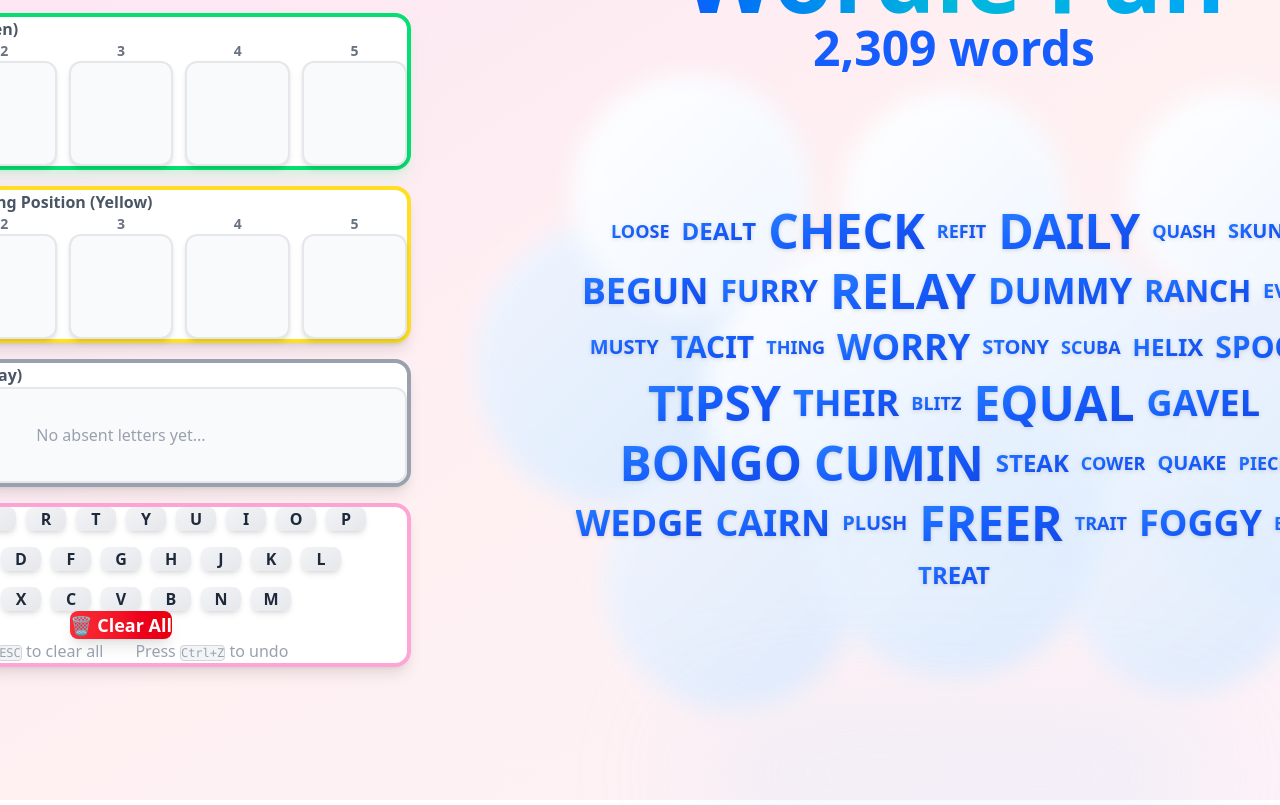
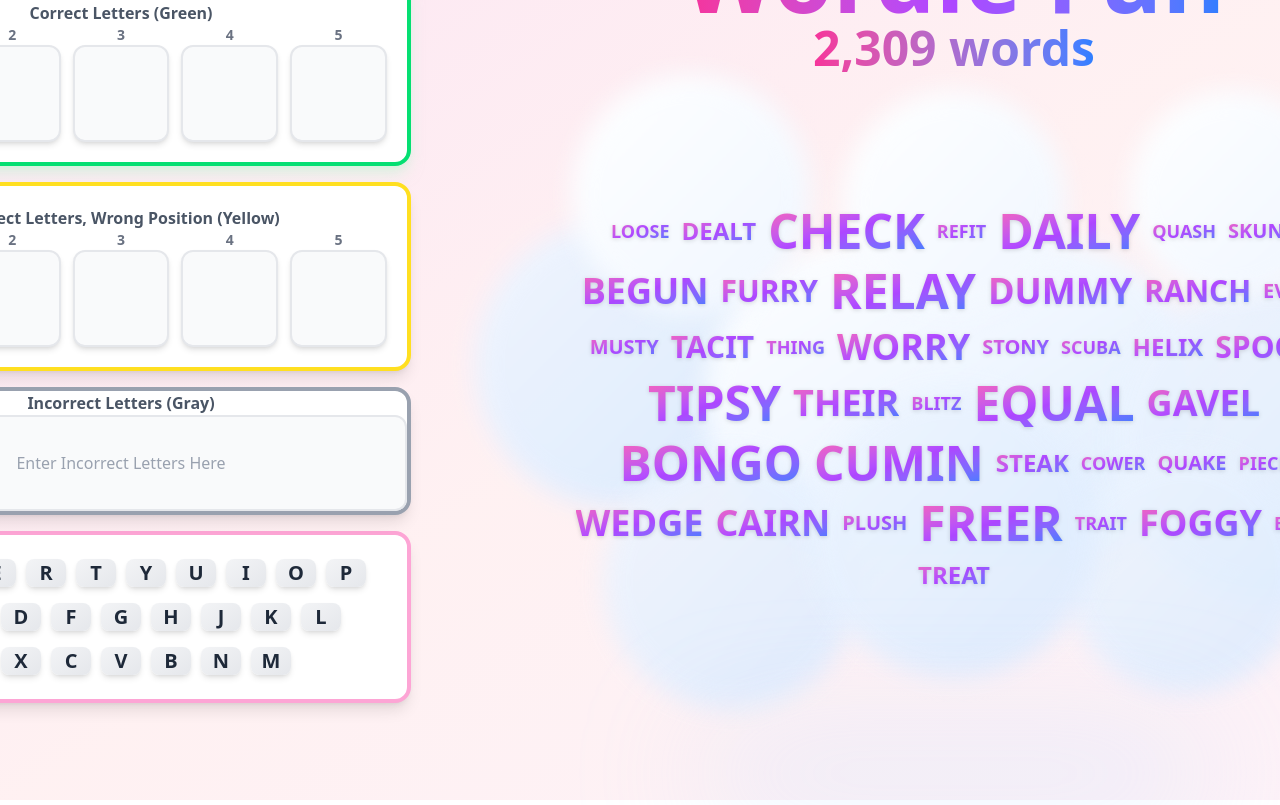
Before and after one commit to blindytakes/WordleCheck, a React (Vite) app: page / in a window 1280 px wide. Shown: the top 805 px of the page. Built offline with nearby package versions, Linux system fonts and the light colour scheme.

Commit message:
Refactor components and update WordCloud logic

```diff
--- a/src/App.jsx
+++ b/src/App.jsx
@@ -10,7 +10,6 @@
  * - Right panel (990px): WordCloud showing possible words
  *
  * Global keyboard shortcuts:
- * - ESC: Clear all constraints
  * - Cmd+Z / Ctrl+Z: Undo last action
  *
  * The app is split into two components:
@@ -37,7 +36,7 @@ function AppContent() {
   const [focusedRow, setFocusedRow] = useState('green');
 
   // Get global actions from context
-  const { clearAll, undo } = useConstraints();
+  const { undo } = useConstraints();
 
   // Called by rows when they receive focus
   const handleFocusChange = (row) => {
@@ -47,12 +46,6 @@ function AppContent() {
   // Global keyboard shortcuts
   useEffect(() => {
     const handleGlobalKeyDown = (e) => {
-      // ESC to clear all
-      if (e.key === 'Escape') {
-        e.preventDefault();
-        clearAll();
-      }
-
       // Ctrl+Z or Cmd+Z to undo
       if ((e.ctrlKey || e.metaKey) && e.key === 'z') {
         e.preventDefault();
@@ -62,7 +55,7 @@ function AppContent() {
 
     window.addEventListener('keydown', handleGlobalKeyDown);
     return () => window.removeEventListener('keydown', handleGlobalKeyDown);
-  }, [clearAll, undo]);
+  }, [undo]);
 
   return (
     <div className="min-h-screen bg-gradient-to-br from-pink-100 via-rose-50 to-pink-50">
--- a/src/components/GrayRow.jsx
+++ b/src/components/GrayRow.jsx
@@ -109,13 +109,13 @@ export default function GrayRow({ isFocused, onFocusChange }) {
       <ErrorMessage message={errorMessage} onClose={() => setErrorMessage(null)} />
       <div className="p-6 pb-8">
         {/* Row title */}
-        <div className="text-base font-semibold text-gray-600 mb-3">
+        <div className="text-base font-semibold text-gray-600 mb-3 text-center">
           Incorrect Letters (Gray)
         </div>
         {/* Letter list container (flex wrap for dynamic layout) */}
         <div className="min-h-24 bg-gray-50 rounded-xl border-2 border-gray-200 p-4 flex flex-wrap gap-2 justify-center items-center">
           {gray.length === 0 ? (
-            <div className="text-gray-400 text-base">No absent letters yet...</div>
+            <div className="text-gray-400 text-base">Enter Incorrect Letters Here</div>
           ) : (
             gray.map((letter, idx) => (
               <div
--- a/src/components/GreenRow.jsx
+++ b/src/components/GreenRow.jsx
@@ -118,10 +118,11 @@ export default function GreenRow({ isFocused, onFocusChange }) {
           ? 'border-green-400 shadow-green-200/50'
           : 'border-green-300 hover:border-green-400 hover:shadow-xl'
       }`}
+      style={{ padding: '20px' }}
     >
-      <div className="p-6">
+      <div>
         {/* Row title */}
-        <div className="text-base font-semibold text-gray-600 mb-3">
+        <div className="text-base font-semibold text-gray-600 mb-3 text-center">
           Correct Letters (Green)
         </div>
         <div className="pb-8">
--- a/src/components/Keyboard.jsx
+++ b/src/components/Keyboard.jsx
@@ -16,7 +16,6 @@
  * Features:
  * - Standard QWERTY layout (3 rows)
  * - Auto-updates colors as you add constraints
- * - Clear All button with trash icon
  * - Keyboard shortcut hints at the bottom
  */
 
@@ -31,7 +30,7 @@ const KEYBOARD_LAYOUT = [
 ];
 
 export default function Keyboard() {
-  const { green, yellow, gray, clearAll } = useConstraints();
+  const { green, yellow, gray } = useConstraints();
 
   // ========================================
   // COLOR LOGIC
@@ -80,7 +79,7 @@ export default function Keyboard() {
   const getKeyClasses = (letter) => {
     const color = getLetterColor(letter);
 
-    const baseClasses = 'px-4 py-3 rounded-lg font-bold text-base transition-all shadow-md hover:shadow-lg transform hover:scale-105';
+    const baseClasses = 'px-10 py-8 rounded-lg font-bold text-xl transition-all shadow-md hover:shadow-lg transform hover:scale-105';
 
     switch (color) {
       case 'green':
@@ -99,9 +98,12 @@ export default function Keyboard() {
   // ========================================
 
   return (
-    <div className="bg-white rounded-2xl px-8 py-16 shadow-lg border-4 border-pink-300 hover:border-pink-400 transition-all">
+    <div
+      className="bg-white rounded-2xl shadow-lg border-4 border-pink-300 hover:border-pink-400 transition-all"
+      style={{ padding: '24px' }}
+    >
       {/* Keyboard layout: 3 rows in QWERTY format */}
-      <div className="flex flex-col gap-4 pt-12">
+      <div className="flex flex-col gap-4">
         {KEYBOARD_LAYOUT.map((row, rowIndex) => (
           <div key={rowIndex} className="flex justify-center gap-2.5">
             {row.map((letter) => (
@@ -116,22 +118,6 @@ export default function Keyboard() {
           </div>
         ))}
       </div>
-
-      {/* Clear All button and keyboard shortcut hints */}
-      <div className="mt-16 space-y-6">
-        <div className="flex justify-center">
-          <button
-            onClick={clearAll}
-            className="px-12 py-5 bg-gradient-to-r from-red-500 to-red-600 hover:from-red-600 hover:to-red-700 text-white font-bold rounded-lg transition-all transform hover:scale-105 active:scale-95 shadow-lg hover:shadow-xl text-lg"
-          >
-            🗑️ Clear All
-          </button>
-        </div>
-        <div className="text-base text-gray-400 text-center flex justify-center gap-8">
-          <div>Press <kbd className="px-2 py-1 bg-gray-100 rounded border border-gray-300 font-mono text-xs">ESC</kbd> to clear all</div>
-          <div>Press <kbd className="px-2 py-1 bg-gray-100 rounded border border-gray-300 font-mono text-xs">Ctrl+Z</kbd> to undo</div>
-        </div>
-      </div>
     </div>
   );
 }
--- a/src/components/WordCloud.jsx
+++ b/src/components/WordCloud.jsx
@@ -86,7 +86,7 @@ export default function WordCloud() {
     <div className="relative h-full w-full flex flex-col items-center justify-center mt-16">
       {/* Title: "Wordle Fun" with gradient text */}
       <motion.div
-        className="text-8xl font-black bg-gradient-to-r from-blue-600 via-cyan-500 to-sky-500 text-transparent bg-clip-text mb-2"
+        className="text-8xl font-black bg-gradient-to-r from-pink-500 via-purple-500 to-blue-500 text-transparent bg-clip-text mb-2"
         initial={{ opacity: 0, y: -20 }}
         animate={{ opacity: 1, y: 0 }}
         transition={{ duration: 0.6, ease: "easeOut" }}
@@ -97,7 +97,7 @@ export default function WordCloud() {
       {/* Word count: Shows how many words match the constraints */}
       {filteredWords.length > 0 && (
         <motion.div
-          className="text-center mb-0 text-5xl text-blue-600 font-bold"
+          className="text-center mb-0 text-5xl bg-gradient-to-r from-pink-500 to-blue-500 text-transparent bg-clip-text font-bold"
           initial={{ opacity: 0 }}
           animate={{ opacity: 1 }}
           transition={{ delay: 0.5 }}
@@ -177,7 +177,7 @@ export default function WordCloud() {
                   initial={{ opacity: 0 }}
                   animate={{ opacity: 1 }}
                 >
-                  No words yet...
+                  No Winning Words...
                 </motion.div>
               ) : (
                 // Word grid: Flex wrap layout with animated words
@@ -205,7 +205,7 @@ export default function WordCloud() {
                           rotate: [-2, 2, -2, 0],
                           transition: { duration: 0.3 }
                         }}
-                        className={`${size} font-extrabold text-transparent bg-clip-text bg-gradient-to-br from-blue-500 via-blue-600 to-blue-700 cursor-default select-none transition-all uppercase drop-shadow-sm`}
+                        className={`${size} font-extrabold text-transparent bg-clip-text bg-gradient-to-br from-pink-400 via-purple-500 to-blue-500 cursor-default select-none transition-all uppercase drop-shadow-sm`}
                       >
                         {word}
                       </motion.div>
--- a/src/components/YellowRow.jsx
+++ b/src/components/YellowRow.jsx
@@ -129,12 +129,13 @@ export default function YellowRow({ isFocused, onFocusChange }) {
           ? 'border-yellow-400 shadow-yellow-200/50'
           : 'border-yellow-300 hover:border-yellow-400 hover:shadow-xl'
       }`}
+      style={{ padding: '20px' }}
     >
       {/* Error message (shown at top when validation fails) */}
       <ErrorMessage message={errorMessage} onClose={() => setErrorMessage(null)} />
-      <div className="p-6">
+      <div>
         {/* Row title */}
-        <div className="text-base font-semibold text-gray-600 mb-3">
+        <div className="text-base font-semibold text-gray-600 mb-3 text-center">
           Correct Letters, Wrong Position (Yellow)
         </div>
         <div className="pb-8">
```
